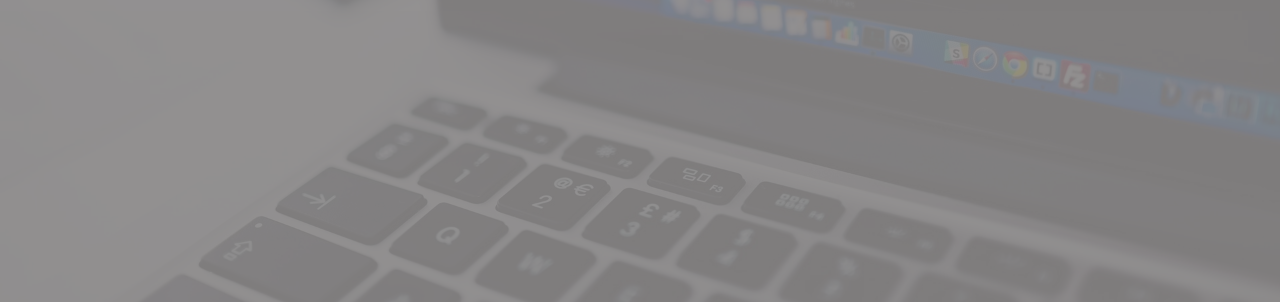
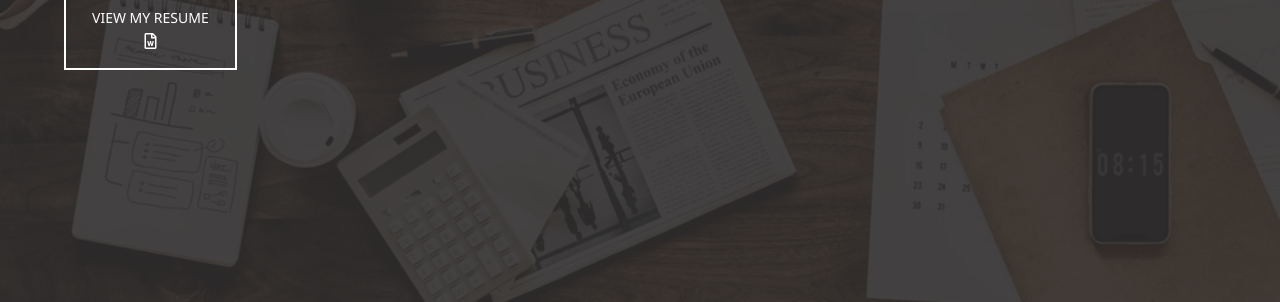
Before and after one commit to daviirose/Modern-Portfolio, a website: page dist/index.html in a window 1280 px wide. Shown: the part 498-800 px from the top of the page. Drawn offline with Linux system fonts and the light colour scheme.

Commit message:
Resume update css, theme color, img

```diff
--- a/scss/_config.scss
+++ b/scss/_config.scss
@@ -1,11 +1,11 @@
-$primary-color: rgb(136, 133, 133);
+$primary-color: rgb(48, 46, 46);
 $secondary-color: #1ca190;
 $show-home-image: true;
-$home-image: url(../img/background.jpg);
+$home-image: url(../img/background1.jpeg);
 $background-opacity: 0.9;
 
 @mixin easeOut {
-  transition: all 0.6s ease-in-out;
+  transition: all 0.8s ease-in-out;
 }
 
 @mixin background {
@@ -14,7 +14,6 @@ $background-opacity: 0.9;
       background: $home-image;
       background-attachment: fixed; //You can not move it
       background-size: cover; //shows full image
-      overflow: hidden;
       //This adds an overlay layer "after" bg-img, it's a simple layer over the background image like a see through cover
       &:after {
         content: "";
--- a/scss/_mobile.scss
+++ b/scss/_mobile.scss
@@ -89,4 +89,9 @@
       font-size: 3.5rem;
     }
   }
+  body,
+  html {
+    overflow-x: hidden;
+    overflow-y: hidden;
+  }
 }
--- a/scss/main.scss
+++ b/scss/main.scss
@@ -76,6 +76,26 @@ main {
     h1 {
       margin-top: 20vh;
     }
+  }
+}
+.resume {
+  border-style: solid;
+  border-color: white;
+  border-width: 2px 2px;
+  padding: 15px;
+  width: 15%;
+  margin-top: 10px;
+  text-align: center;
+  .resume-pdf {
+    color: white;
+    font-size: 14px;
+
+    display: inline-block;
+  }
+  &:hover {
+    padding: 15px;
+    background: brown;
+    transition: all 0.8s ease-in-out;
   }
 }
 
```
Also changed, not shown: dist/css/main.css, dist/img/background1.jpeg (added), dist/index.html.
